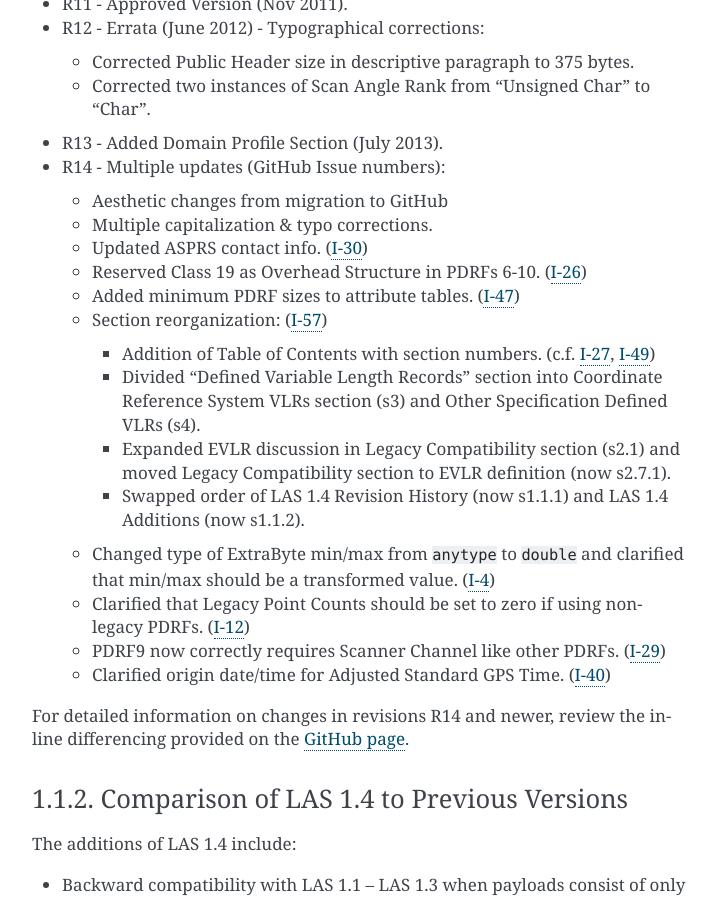
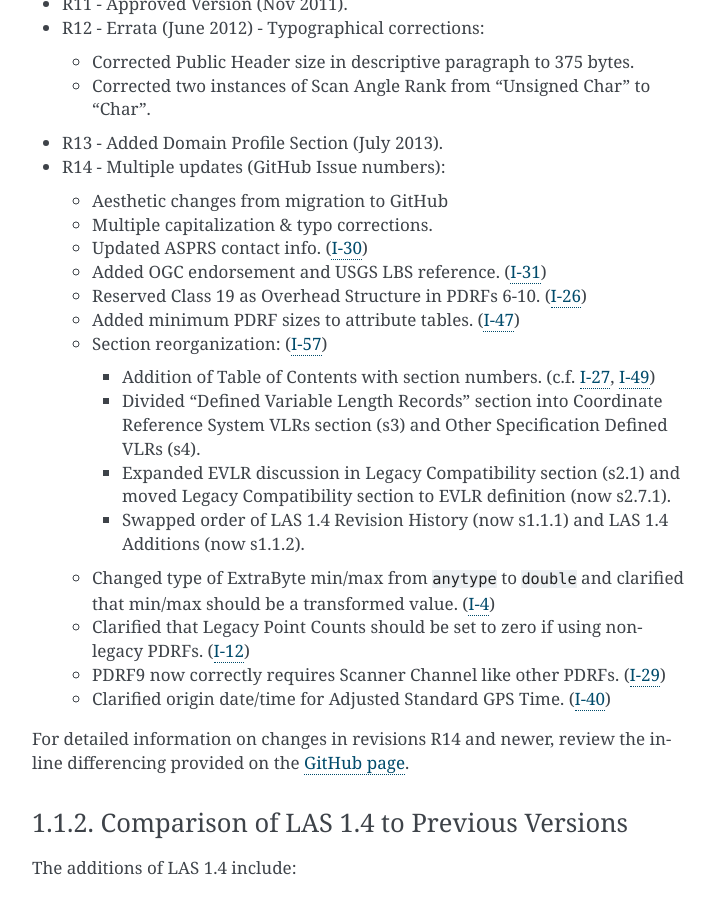
Before and after one commit to ASPRSorg/LAS, a Sphinx documentation site: the page built from source/01_intro.txt, in a window 1280 px wide and 900 px high, scrolled down 512 px. Shown: the whole window, without its empty margins (388-1105 px from the left). Built offline with Sphinx 7.4.7, drawn with Linux system fonts in a browser that asks for light colours.

Commit message:
Added changelog entry

```diff
--- a/source/01_intro.txt
+++ b/source/01_intro.txt
@@ -33,6 +33,8 @@ Summary of LAS 1.4 revisions:
   * Multiple capitalization & typo corrections.
   * Updated ASPRS contact info.
     (`I-30 <https://github.com/ASPRSorg/LAS/issues/30>`_)
+  * Added OGC endorsement and USGS LBS reference.
+    (`I-31 <https://github.com/ASPRSorg/LAS/issues/31>`_)
   * Reserved Class 19 as Overhead Structure in PDRFs 6-10.
     (`I-26 <https://github.com/ASPRSorg/LAS/issues/26>`_)
   * Added minimum PDRF sizes to attribute tables.
```
